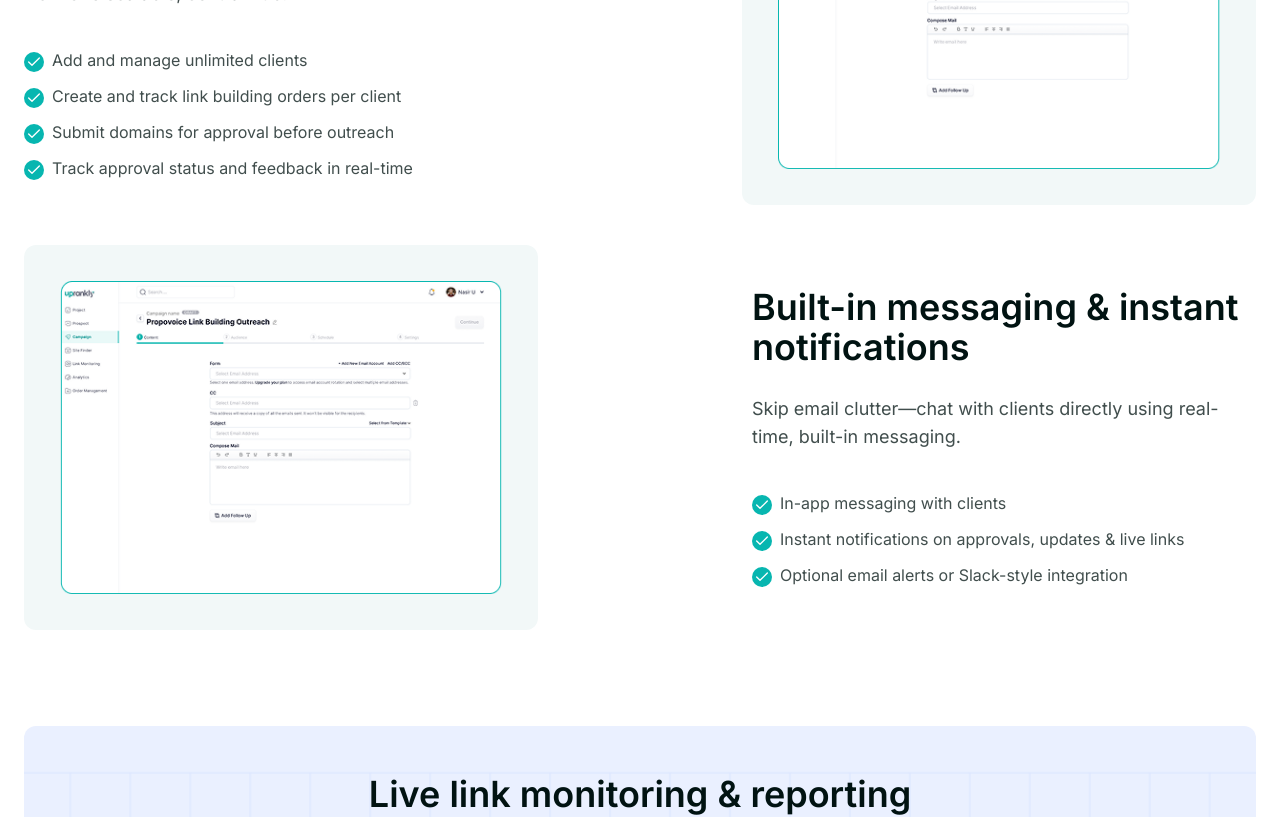
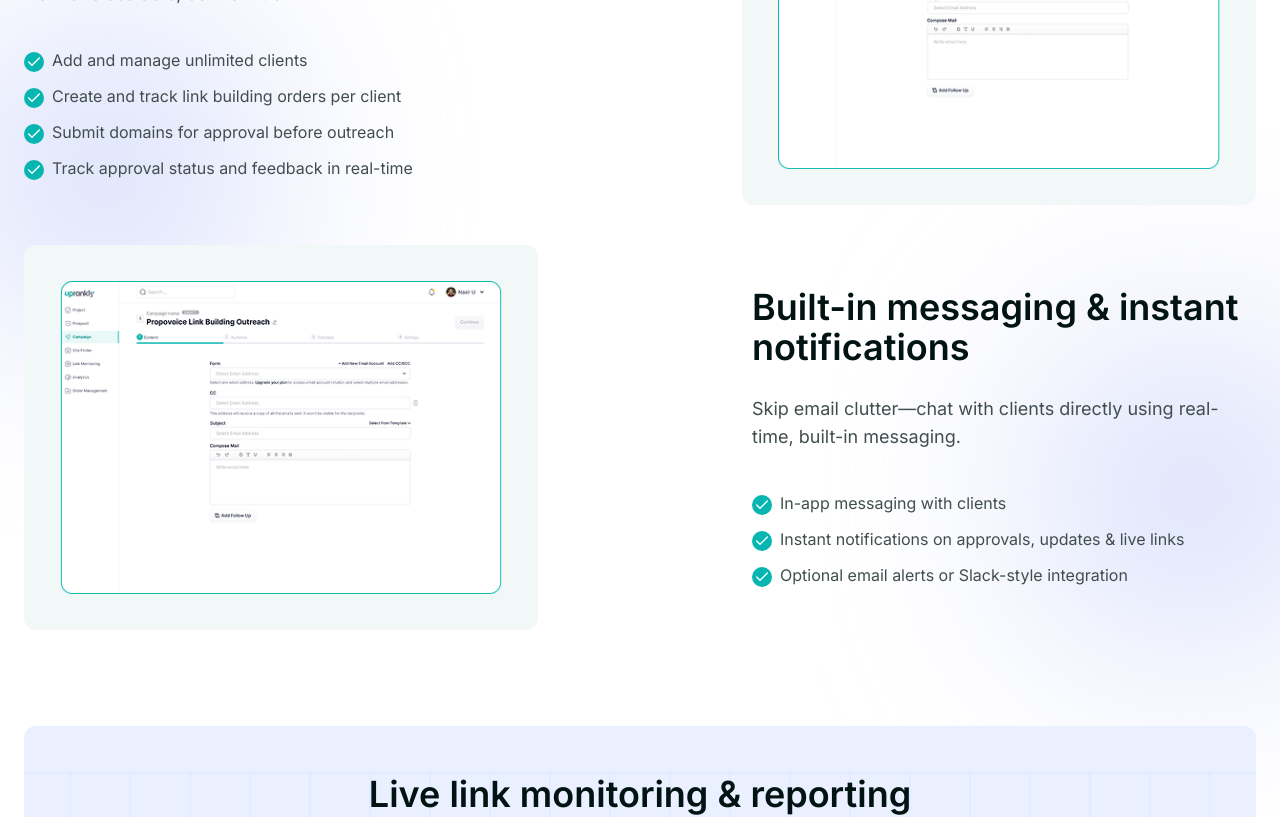
Before and after one commit to Omar-dev-xponent/seo-website, a Next.js app: page /client-portal in a window 1280 px wide. Shown: the part 1020-1837 px from the top of the page. Built offline with nearby package versions, Linux system fonts and the light colour scheme; no server answers.

Commit message:
style: client portal blue svg

```diff
--- a/app/(site)/_components/feature.tsx
+++ b/app/(site)/_components/feature.tsx
@@ -1,7 +1,7 @@
 import React from "react";
 import FeatureCard from "@/components/feature-card";
 import OverviewCard from "@/components/overview-card";
-import AquaCircleSVG from "@/app/(site)/_components/svg-defs/AquaCircleSVG";
+import AquaCircleSVG from "@/components/svg-defs/AquaCircleSVG";
 
 const features = [
   {
--- a/app/(site)/_components/hero.tsx
+++ b/app/(site)/_components/hero.tsx
@@ -2,7 +2,7 @@ import Image from "next/image";
 import Link from "next/link";
 import React from "react";
 import { BsArrowRight } from "react-icons/bs";
-import AquaCircleSVG from "@/app/(site)/_components/svg-defs/AquaCircleSVG";
+import AquaCircleSVG from "@/components/svg-defs/AquaCircleSVG";
 
 const HeroSection = () => {
   return (
--- a/app/(site)/client-portal/_components/feature.tsx
+++ b/app/(site)/client-portal/_components/feature.tsx
@@ -1,6 +1,7 @@
 import React from "react";
 import FeatureCard from "@/components/feature-card";
 import OverviewCard from "@/components/overview-card";
+import BlueCircleSVG from "@/components/svg-defs/BlueCircleSVG";
 
 const ClientPortalFeature = () => {
   const features = [
@@ -40,7 +41,8 @@ const ClientPortalFeature = () => {
     },
   ];
   return (
-    <section className="app-container">
+    <section className="relative z-10 ">
+      <div className="app-container">
         <div className="py-8 space-y-6 md:py-24 sm:py-12 sm:space-y-10">
           {features.slice(0, 2).map((feature, index) => (
             <FeatureCard
@@ -65,6 +67,16 @@ const ClientPortalFeature = () => {
             />
           ))}
         </div>
+      </div>
+      <div className="-z-10 absolute top-[500px] sm:top-[400px] right-0 scale-x-[-1] pointer-events-none">
+        <BlueCircleSVG className="w-full h-full sm:max-w-[577px] sm:h-[741px]" />
+      </div>
+      <div className="absolute -z-10 right-0 xl:block hidden pointer-events-none scale-x-[1] top-20 sm:-left-10">
+        <BlueCircleSVG className="w-full h-full sm:max-w-[577px] sm:h-[741px]" />
+      </div>
+      <div className="-z-10 absolute right-0 pointer-events-none xl:block hidden scale-x-[1] top-[1500px] sm:-left-10">
+        <BlueCircleSVG className="w-full h-full sm:max-w-[577px] sm:h-[741px]" />
+      </div>
     </section>
   );
 };
--- a/app/(site)/site-database/_components/feature.tsx
+++ b/app/(site)/site-database/_components/feature.tsx
@@ -1,7 +1,7 @@
 import React from "react";
 import FeatureCard from "@/components/feature-card";
 import OverviewCard from "@/components/overview-card";
-import PeachCircleSVG from "@/app/(site)/site-database/_components/svg-defs/PeachCircleSVG";
+import PeachCircleSVG from "@/components/svg-defs/PeachCircleSVG";
 
 const SiteDbFeature = () => {
   const features = [
--- a/app/(site)/site-database/_components/hero.tsx
+++ b/app/(site)/site-database/_components/hero.tsx
@@ -1,7 +1,7 @@
 import Link from "next/link";
 import React from "react";
 import { BsArrowRight } from "react-icons/bs";
-import PeachCircleSVG from "@/app/(site)/site-database/_components/svg-defs/PeachCircleSVG";
+import PeachCircleSVG from "@/components/svg-defs/PeachCircleSVG";
 
 const SiteDbHeroSection = () => {
   return (
--- a/components/footer.tsx
+++ b/components/footer.tsx
@@ -4,7 +4,7 @@ import { FaFacebook } from "react-icons/fa";
 import { RiInstagramFill } from "react-icons/ri";
 import { RiTwitterXFill } from "react-icons/ri";
 import { TbBrandYoutubeFilled } from "react-icons/tb";
-import DiamondCircleSVG from "@/app/(site)/_components/svg-defs/AquaCircleSVG";
+import DiamondCircleSVG from "@/components/svg-defs/AquaCircleSVG";
 const Footer = () => {
   const socialLinks = [
     { label: "Facebook", icon: FaFacebook, path: "/" },
--- /dev/null
+++ b/components/svg-defs/BlueCircleSVG.tsx
@@ -0,0 +1,109 @@
+type BlueCircleSVGProps = {
+  width?: number | string;
+  height?: number | string;
+  className?: string;
+};
+
+const BlueCircleSVG = ({
+  width = "100%",
+  height = "100%",
+  className,
+}: BlueCircleSVGProps) => (
+  <svg
+    width={width}
+    height={height}
+    viewBox="0 0 491 792"
+    fill="none"
+    xmlns="http://www.w3.org/2000/svg"
+    className={className}
+  >
+    <defs>
+      <filter
+        id="filter0_f_5435_11079"
+        x="-300.109"
+        y="0.891022"
+        width="790.218"
+        height="790.218"
+        filterUnits="userSpaceOnUse"
+        colorInterpolationFilters="sRGB"
+      >
+        <feFlood floodOpacity="0" result="BackgroundImageFix" />
+        <feBlend
+          mode="normal"
+          in="SourceGraphic"
+          in2="BackgroundImageFix"
+          result="shape"
+        />
+        <feGaussianBlur
+          stdDeviation="132.554"
+          result="effect1_foregroundBlur_5435_11079"
+        />
+      </filter>
+
+      <clipPath id="paint0_diamond_5435_11079_clip_path">
+        <circle cx="95" cy="396" r="130" />
+      </clipPath>
+
+      <linearGradient
+        id="paint0_diamond_5435_11079"
+        x1="0"
+        y1="0"
+        x2="500"
+        y2="500"
+        gradientUnits="userSpaceOnUse"
+      >
+        <stop stopColor="#BBBCF3" />
+        <stop offset="1" stopColor="#BBD0FE" />
+      </linearGradient>
+    </defs>
+
+    <g filter="url(#filter0_f_5435_11079)">
+      <g clipPath="url(#paint0_diamond_5435_11079_clip_path)">
+        <g transform="matrix(3.82203e-09 0.13 -0.13 3.82203e-09 95 396)">
+          <rect
+            x="0"
+            y="0"
+            width="1002.57"
+            height="1002.57"
+            fill="url(#paint0_diamond_5435_11079)"
+            opacity="1"
+            shapeRendering="crispEdges"
+          />
+          <rect
+            x="0"
+            y="0"
+            width="1002.57"
+            height="1002.57"
+            transform="scale(1 -1)"
+            fill="url(#paint0_diamond_5435_11079)"
+            opacity="1"
+            shapeRendering="crispEdges"
+          />
+          <rect
+            x="0"
+            y="0"
+            width="1002.57"
+            height="1002.57"
+            transform="scale(-1 1)"
+            fill="url(#paint0_diamond_5435_11079)"
+            opacity="1"
+            shapeRendering="crispEdges"
+          />
+          <rect
+            x="0"
+            y="0"
+            width="1002.57"
+            height="1002.57"
+            transform="scale(-1)"
+            fill="url(#paint0_diamond_5435_11079)"
+            opacity="1"
+            shapeRendering="crispEdges"
+          />
+        </g>
+      </g>
+      <circle cx="95" cy="396" r="130" fill="url(#paint0_diamond_5435_11079)" />
+    </g>
+  </svg>
+);
+
+export default BlueCircleSVG;
```
Also changed, not shown: components/svg-defs/AquaCircleSVG.tsx (renamed from app/(site)/_components/svg-defs/AquaCircleSVG.tsx), components/svg-defs/PeachCircleSVG.tsx (renamed from app/(site)/site-database/_components/svg-defs/PeachCircleSVG.tsx). Lines whose indentation alone changed are shown as unchanged.
